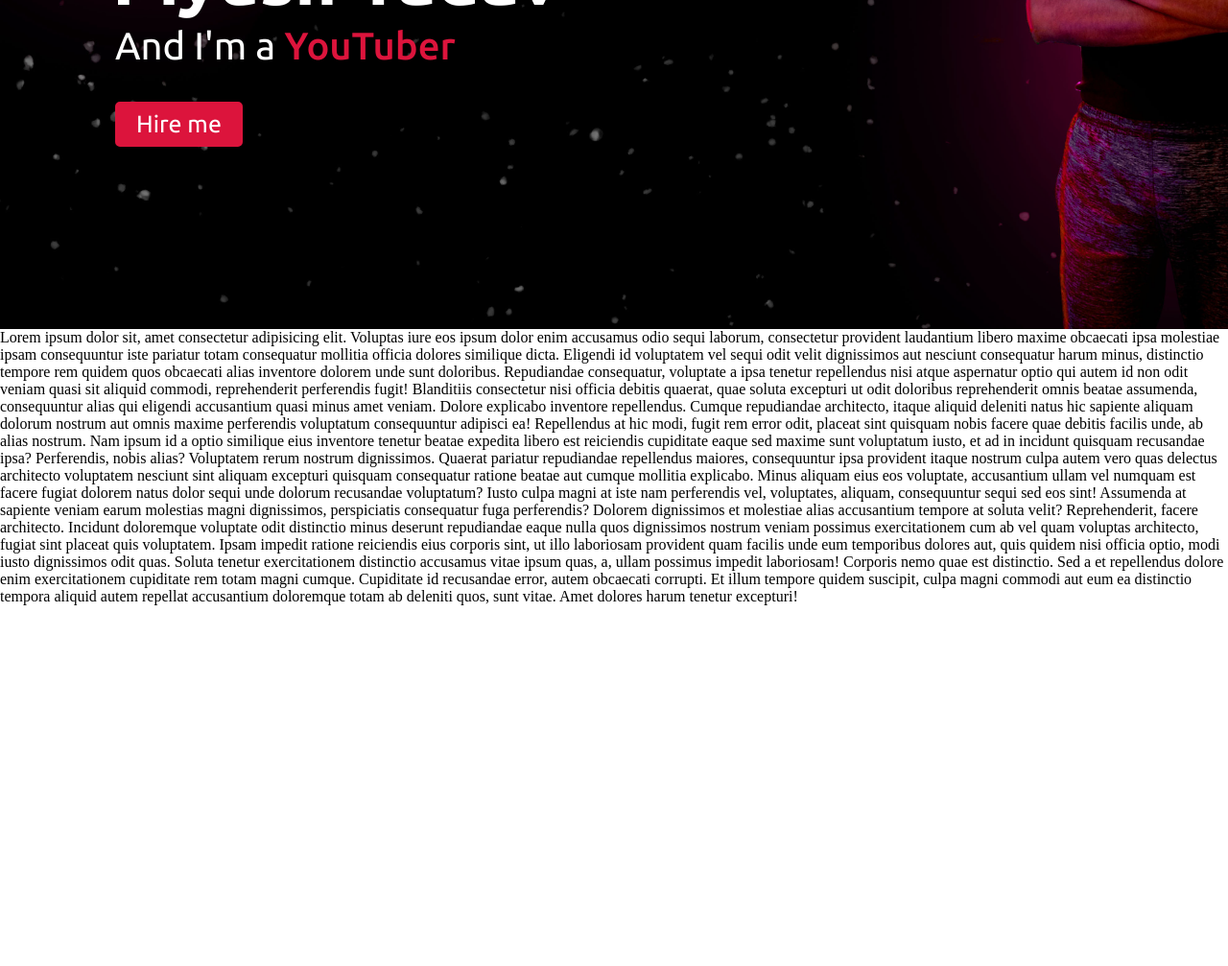
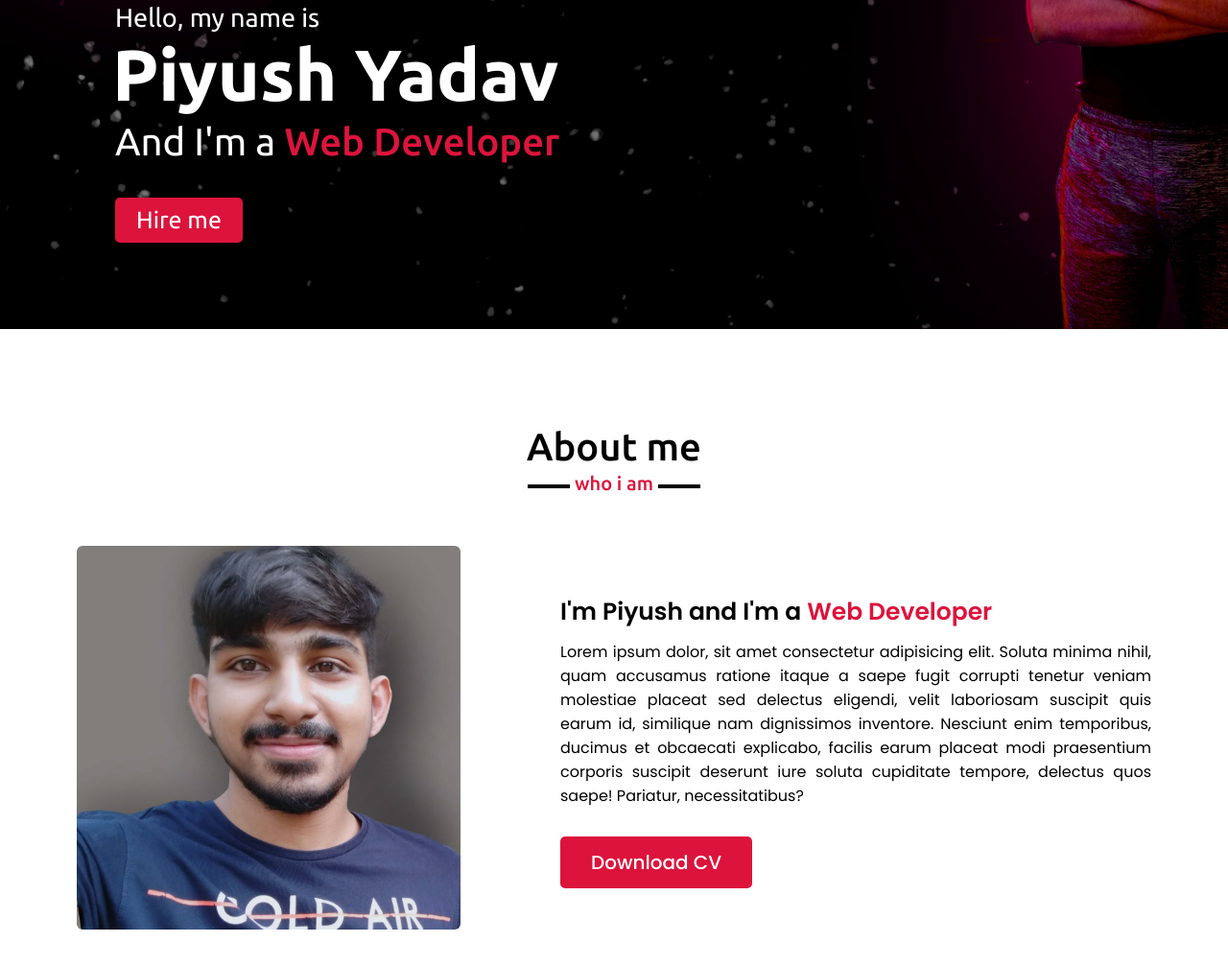
Before and after one commit to lanslord11/PiyushYadav.github.io, a plain HTML site: page root/index.html in a window 1280 px wide. Shown: the part 457-1464 px from the top of the page at 96% size. Before the commit the page ends 1088 px from the top, so only its background shows below. Drawn offline with nearby package versions, Linux system fonts and the light colour scheme.

Commit message:
feat-about section(mid way)

```diff
--- a/root/index.html
+++ b/root/index.html
@@ -40,57 +40,40 @@
         <div class="home-content">
           <div class="text-1">Hello, my name is</div>
           <div class="text-2">Piyush Yadav</div>
-          <div class="text-3">And I'm a <span>YouTuber</span></div>
+          <div class="text-3">And I'm a <span>Web Developer</span></div>
           <a href="#">Hire me</a>
         </div>
       </div>
     </section>
 
-    <p>
-      Lorem ipsum dolor sit, amet consectetur adipisicing elit. Voluptas iure
-      eos ipsum dolor enim accusamus odio sequi laborum, consectetur provident
-      laudantium libero maxime obcaecati ipsa molestiae ipsam consequuntur iste
-      pariatur totam consequatur mollitia officia dolores similique dicta.
-      Eligendi id voluptatem vel sequi odit velit dignissimos aut nesciunt
-      consequatur harum minus, distinctio tempore rem quidem quos obcaecati
-      alias inventore dolorem unde sunt doloribus. Repudiandae consequatur,
-      voluptate a ipsa tenetur repellendus nisi atque aspernatur optio qui autem
-      id non odit veniam quasi sit aliquid commodi, reprehenderit perferendis
-      fugit! Blanditiis consectetur nisi officia debitis quaerat, quae soluta
-      excepturi ut odit doloribus reprehenderit omnis beatae assumenda,
-      consequuntur alias qui eligendi accusantium quasi minus amet veniam.
-      Dolore explicabo inventore repellendus. Cumque repudiandae architecto,
-      itaque aliquid deleniti natus hic sapiente aliquam dolorum nostrum aut
-      omnis maxime perferendis voluptatum consequuntur adipisci ea! Repellendus
-      at hic modi, fugit rem error odit, placeat sint quisquam nobis facere quae
-      debitis facilis unde, ab alias nostrum. Nam ipsum id a optio similique
-      eius inventore tenetur beatae expedita libero est reiciendis cupiditate
-      eaque sed maxime sunt voluptatum iusto, et ad in incidunt quisquam
-      recusandae ipsa? Perferendis, nobis alias? Voluptatem rerum nostrum
-      dignissimos. Quaerat pariatur repudiandae repellendus maiores,
-      consequuntur ipsa provident itaque nostrum culpa autem vero quas delectus
-      architecto voluptatem nesciunt sint aliquam excepturi quisquam consequatur
-      ratione beatae aut cumque mollitia explicabo. Minus aliquam eius eos
-      voluptate, accusantium ullam vel numquam est facere fugiat dolorem natus
-      dolor sequi unde dolorum recusandae voluptatum? Iusto culpa magni at iste
-      nam perferendis vel, voluptates, aliquam, consequuntur sequi sed eos sint!
-      Assumenda at sapiente veniam earum molestias magni dignissimos,
-      perspiciatis consequatur fuga perferendis? Dolorem dignissimos et
-      molestiae alias accusantium tempore at soluta velit? Reprehenderit, facere
-      architecto. Incidunt doloremque voluptate odit distinctio minus deserunt
-      repudiandae eaque nulla quos dignissimos nostrum veniam possimus
-      exercitationem cum ab vel quam voluptas architecto, fugiat sint placeat
-      quis voluptatem. Ipsam impedit ratione reiciendis eius corporis sint, ut
-      illo laboriosam provident quam facilis unde eum temporibus dolores aut,
-      quis quidem nisi officia optio, modi iusto dignissimos odit quas. Soluta
-      tenetur exercitationem distinctio accusamus vitae ipsum quas, a, ullam
-      possimus impedit laboriosam! Corporis nemo quae est distinctio. Sed a et
-      repellendus dolore enim exercitationem cupiditate rem totam magni cumque.
-      Cupiditate id recusandae error, autem obcaecati corrupti. Et illum tempore
-      quidem suscipit, culpa magni commodi aut eum ea distinctio tempora aliquid
-      autem repellat accusantium doloremque totam ab deleniti quos, sunt vitae.
-      Amet dolores harum tenetur excepturi!
-    </p>
+    <!-- about section start -->
+
+    <section class="about" id="about">
+      <div class="max-width">
+        <h2 class="title">About me</h2>
+        <div class="about-content">
+          <div class="column left">
+            <img src="../assets/yadav.jpg" alt="" />
+          </div>
+          <div class="column right">
+            <div class="text">
+              I'm Piyush and I'm a <span>Web Developer</span>
+            </div>
+            <p>
+              Lorem ipsum dolor, sit amet consectetur adipisicing elit. Soluta
+              minima nihil, quam accusamus ratione itaque a saepe fugit corrupti
+              tenetur veniam molestiae placeat sed delectus eligendi, velit
+              laboriosam suscipit quis earum id, similique nam dignissimos
+              inventore. Nesciunt enim temporibus, ducimus et obcaecati
+              explicabo, facilis earum placeat modi praesentium corporis
+              suscipit deserunt iure soluta cupiditate tempore, delectus quos
+              saepe! Pariatur, necessitatibus?
+            </p>
+            <a href="#">Download CV</a>
+          </div>
+        </div>
+      </div>
+    </section>
     <script src="./script.js"></script>
   </body>
 </html>
--- a/root/style.css
+++ b/root/style.css
@@ -17,6 +17,7 @@
   position: fixed;
   width: 100%;
   padding: 30px 0;
+  z-index: 99;
   font-family: "Ubuntu", sans-serif;
   transition: all 0.3s ease;
 }
@@ -118,7 +119,104 @@
   background: none;
 }
 
+/* about section styling */
+section {
+  padding: 100px 0;
+}
+.about {
+  font-family: "Poppins", sans-serif;
+}
+
+.about .title {
+  position: relative;
+  text-align: center;
+  font-size: 40px;
+  font-weight: 500;
+  margin-bottom: 60px;
+  padding-bottom: 20px;
+  font-family: "Ubuntu", sans-serif;
+}
+.about .title::before {
+  content: "";
+  position: absolute;
+  bottom: 0px;
+  left: 50%;
+  width: 180px;
+  height: 4px;
+  background-color: black;
+  transform: translateX(-50%);
+}
+.about .title::after {
+  content: "who i am";
+  position: absolute;
+  bottom: -12px;
+  left: 50%;
+  font-size: 20px;
+  color: crimson;
+  padding: 5px;
+  background: white;
+
+  transform: translateX(-50%);
+}
+
+.about .about-content {
+  display: flex;
+  flex-wrap: wrap;
+  align-items: center;
+  justify-content: space-between;
+}
+
+.about .about-content .left {
+  width: 45%;
+}
+
+.about .about-content .left img {
+  height: 400px;
+  width: 400px;
+  object-fit: cover;
+  border-radius: 6px;
+}
+
+.about .about-content .right {
+  width: 55%;
+}
+
+.about .about-content .right .text {
+  font-size: 25px;
+  font-weight: 600;
+  margin-bottom: 10px;
+}
+
+.about .about-content .right .text span {
+  color: crimson;
+}
+
+.about .about-content .right p {
+  text-align: justify;
+}
+.about .about-content .right a {
+  display: inline-block;
+  background: crimson;
+  color: white;
+  border: 2px solid crimson;
+  font-size: 20px;
+  font-weight: 500;
+  border-radius: 5px;
+  margin-top: 30px;
+  padding: 10px 30px;
+}
+.about .about-content .right a:hover {
+  color: crimson;
+  background: none;
+}
 /* responsive media query start */
+
+@media (max-width: 1100px) {
+  .about .about-content .left img {
+    height: 350px;
+    width: 350px;
+  }
+}
 @media (max-width: 991px) {
   .max-width {
     padding: 0 50px;
@@ -165,6 +263,23 @@
   }
 }
 
+@media (max-width: 947px) {
+  .max-width {
+    max-width: 800px;
+  }
+  .about .about-content .column {
+    width: 50%;
+  }
+  .about .abou-content .left {
+    display: flex;
+    justify-content: center;
+    margin: 0 auto 60px;
+  }
+  .about .about-content .right {
+    flex: 100%;
+  }
+}
+
 @media (max-width: 583px) {
   .home .max-width {
     padding-left: 0px;
```
Also changed, not shown: assets/yadav.jpg (added).
